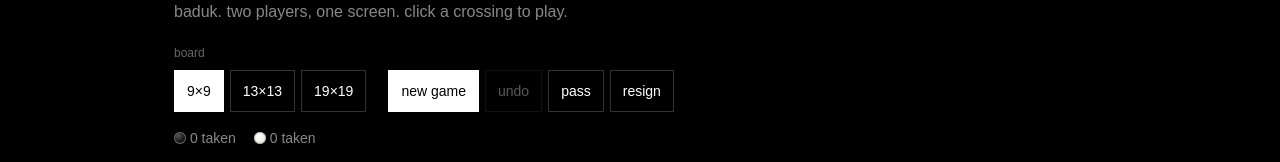
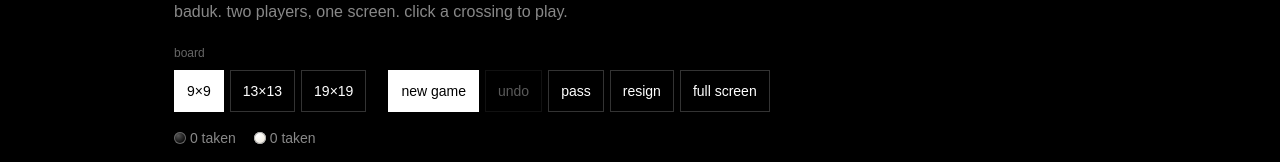
Before and after one commit to eireq/eireq.github.io, a Vue app: page /games/go in a window 1280 px wide. Shown: the part 246-408 px from the top of the page. Built offline with nearby package versions, Linux system fonts and the light colour scheme.

Commit message:
Add a full screen button so the board games can fill the window.

```diff
--- a/src/assets/main.css
+++ b/src/assets/main.css
@@ -11,6 +11,11 @@ body {
   background: #000;
   color: #fff;
   font-family: Arial, sans-serif;
+}
+
+html.game-screen,
+html.game-screen body {
+  overflow: hidden;
 }
 
 .site {
--- /dev/null
+++ b/src/games/FullscreenButton.vue
@@ -0,0 +1,13 @@
+<script setup>
+defineProps({
+  active: { type: Boolean, default: false },
+});
+
+defineEmits(["toggle"]);
+</script>
+
+<template>
+  <button type="button" :aria-pressed="active" @click="$emit('toggle')">
+    {{ active ? "exit full screen" : "full screen" }}
+  </button>
+</template>
--- /dev/null
+++ b/src/games/fullscreen.js
@@ -0,0 +1,85 @@
+import { onMounted, onUnmounted, reactive, ref, watch } from "vue";
+
+function fullscreenElement() {
+  return document.fullscreenElement || document.webkitFullscreenElement || null;
+}
+
+function requestFullscreen(node) {
+  const request = node.requestFullscreen || node.webkitRequestFullscreen;
+  if (!request) return Promise.reject(new Error("unavailable"));
+  try {
+    const pending = request.call(node);
+    return pending && typeof pending.then === "function" ? pending : Promise.resolve();
+  } catch (error) {
+    return Promise.reject(error);
+  }
+}
+
+function exitFullscreen(node) {
+  if (fullscreenElement() !== node) return;
+  const exit = document.exitFullscreen || document.webkitExitFullscreen;
+  const pending = exit?.call(document);
+  if (pending && typeof pending.catch === "function") pending.catch(() => {});
+}
+
+export function useFullscreen(target) {
+  const active = ref(false);
+  let cssOnly = false;
+  let requestId = 0;
+
+  function sync() {
+    const node = target.value;
+    if (node && fullscreenElement() === node) {
+      cssOnly = false;
+      active.value = true;
+      return;
+    }
+    if (!cssOnly) active.value = false;
+  }
+
+  function toggle() {
+    const node = target.value;
+    if (!node) return;
+    if (active.value) {
+      cssOnly = false;
+      active.value = false;
+      requestId += 1;
+      exitFullscreen(node);
+      return;
+    }
+    const id = ++requestId;
+    requestFullscreen(node).then(
+      () => {
+        if (id !== requestId || fullscreenElement() !== node) return;
+        cssOnly = false;
+        active.value = true;
+      },
+      () => {
+        if (id !== requestId) return;
+        cssOnly = true;
+        active.value = true;
+      },
+    );
+  }
+
+  watch(active, (on) => {
+    document.documentElement.classList.toggle("game-screen", on);
+  });
+
+  onMounted(() => {
+    document.addEventListener("fullscreenchange", sync);
+    document.addEventListener("webkitfullscreenchange", sync);
+  });
+
+  onUnmounted(() => {
+    document.removeEventListener("fullscreenchange", sync);
+    document.removeEventListener("webkitfullscreenchange", sync);
+    cssOnly = false;
+    requestId += 1;
+    active.value = false;
+    document.documentElement.classList.remove("game-screen");
+    if (target.value) exitFullscreen(target.value);
+  });
+
+  return reactive({ active, toggle });
+}
--- a/src/views/GoView.vue
+++ b/src/views/GoView.vue
@@ -1,5 +1,5 @@
 <template>
-  <main class="go">
+  <main ref="shell" class="go" :class="{ screen: full.active }">
     <p class="back"><router-link to="/games">← games</router-link></p>
     <h1>go</h1>
     <p class="intro">baduk. two players, one screen. click a crossing to play.</p>
@@ -36,6 +36,7 @@
           <button v-if="game.phase === 'mark'" type="button" @click="onResume">
             keep playing
           </button>
+          <FullscreenButton :active="full.active" @toggle="full.toggle" />
         </div>
       </div>
 
@@ -192,6 +193,8 @@
 
 <script setup>
 import { computed, ref } from "vue";
+import { useFullscreen } from "@/games/fullscreen.js";
+import FullscreenButton from "@/games/FullscreenButton.vue";
 import {
   BLACK,
   SIZES,
@@ -215,6 +218,8 @@ const NOTES = {
   occupied: "there's already a stone there.",
 };
 
+const shell = ref(null);
+const full = useFullscreen(shell);
 const game = ref(createGame());
 const hover = ref(null);
 const note = ref("");
@@ -465,6 +470,37 @@ main.go {
   padding: 48px 24px 80px;
   align-items: stretch;
   justify-content: flex-start;
+}
+
+main.go.screen {
+  position: fixed;
+  inset: 0;
+  z-index: 200;
+  width: auto;
+  max-width: none;
+  height: auto;
+  margin: 0;
+  overflow: auto;
+  background: #000;
+  padding: 20px 24px 24px;
+}
+
+main.go.screen h1 {
+  font-size: 42px;
+  margin-bottom: 8px;
+}
+
+main.go.screen .intro,
+main.go.screen .blurb {
+  display: none;
+}
+
+main.go.screen .column {
+  max-width: none;
+}
+
+main.go.screen .frame {
+  width: min(100%, 960px, max(720px, calc(100dvh - 310px)));
 }
 
 .back {
--- a/src/views/HexChessView.vue
+++ b/src/views/HexChessView.vue
@@ -1,5 +1,5 @@
 <template>
-  <div class="hexchess">
+  <div ref="shell" class="hexchess" :class="{ screen: full.active }">
     <aside class="panel">
       <header class="top">
         <div>
@@ -206,10 +206,11 @@
         <button type="button" aria-label="zoom out" @click="zoomBy(1 / 1.18)">−</button>
         <button type="button" aria-label="zoom in" @click="zoomBy(1.18)">+</button>
         <button type="button" aria-label="fit board" @click="fit">fit</button>
+        <FullscreenButton :active="full.active" @toggle="full.toggle" />
       </div>
     </div>
 
-    <Teleport to="body">
+    <Teleport v-if="shell" :to="shell">
       <div v-if="showSetup" class="setup-shade" @click.self="showSetup = false">
         <form class="setup-pop" @submit.prevent="startGame">
           <div class="pop-bar">
@@ -272,6 +273,8 @@ import {
   rankLabels,
   startPosition,
 } from "@/games/hexchess/logic.js";
+import { useFullscreen } from "@/games/fullscreen.js";
+import FullscreenButton from "@/games/FullscreenButton.vue";
 
 const GLYPH = {
   p: [
@@ -346,6 +349,8 @@ const dragging = ref(false);
 const ready = ref(false);
 const listEl = ref(null);
 const viewport = ref(null);
+const shell = ref(null);
+const full = useFullscreen(shell);
 const panX = ref(0);
 const panY = ref(0);
 const zoom = ref(1);
@@ -998,6 +1003,14 @@ onUnmounted(() => {
   box-sizing: border-box;
 }
 
+.hexchess.screen {
+  position: fixed;
+  inset: 0;
+  z-index: 200;
+  width: auto;
+  height: auto;
+}
+
 .panel {
   display: flex;
   flex-direction: column;
@@ -1417,9 +1430,13 @@ button:focus-visible {
 
 .zoom {
   position: absolute;
+  left: 12px;
   right: 12px;
   bottom: calc(12px + env(safe-area-inset-bottom));
   display: flex;
+  flex-wrap: wrap;
+  justify-content: flex-end;
+  align-content: flex-end;
   gap: 6px;
 }
 
--- a/src/views/OtrioView.vue
+++ b/src/views/OtrioView.vue
@@ -1,5 +1,5 @@
 <template>
-  <main class="otrio">
+  <main ref="shell" class="otrio" :class="{ screen: full.active }">
     <p class="back"><router-link to="/games">← games</router-link></p>
     <h1>Otrio</h1>
     <p class="intro">
@@ -105,6 +105,7 @@
           <button type="button" :disabled="!game.history.length" @click="onUndo">
             undo
           </button>
+          <FullscreenButton :active="full.active" @toggle="full.toggle" />
         </div>
       </div>
 
@@ -264,6 +265,8 @@
 
 <script setup>
 import { computed, ref } from "vue";
+import { useFullscreen } from "@/games/fullscreen.js";
+import FullscreenButton from "@/games/FullscreenButton.vue";
 import {
   COLOR_IDS,
   SIZE_NAMES,
@@ -301,6 +304,8 @@ const TRAY = {
 
 const BAYS = ["tan", "white", "blue", "black"];
 
+const shell = ref(null);
+const full = useFullscreen(shell);
 const players = ref(2);
 const sittingOut = ref("tan");
 const start = ref("tan");
@@ -507,6 +512,39 @@ main.otrio {
   padding: 48px 24px 80px;
   align-items: stretch;
   justify-content: flex-start;
+}
+
+main.otrio.screen {
+  position: fixed;
+  inset: 0;
+  z-index: 200;
+  width: auto;
+  max-width: none;
+  height: auto;
+  margin: 0;
+  overflow: auto;
+  background: #000;
+  padding: 20px 24px 24px;
+}
+
+main.otrio.screen h1 {
+  font-size: 42px;
+  margin-bottom: 8px;
+}
+
+main.otrio.screen .intro,
+main.otrio.screen .ways,
+main.otrio.screen .fine,
+main.otrio.screen .blurb {
+  display: none;
+}
+
+main.otrio.screen .column {
+  max-width: 1080px;
+}
+
+main.otrio.screen .field {
+  width: min(100%, 640px);
 }
 
 .back {
```
